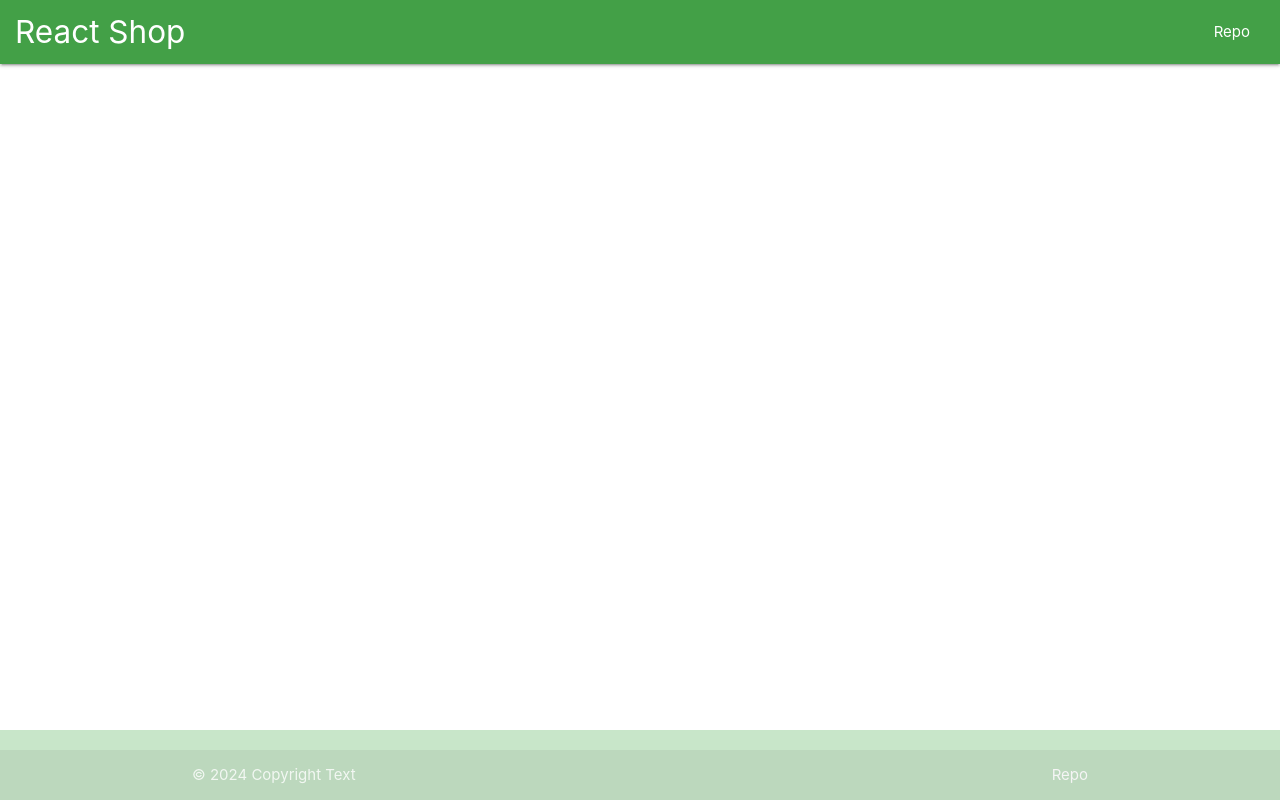
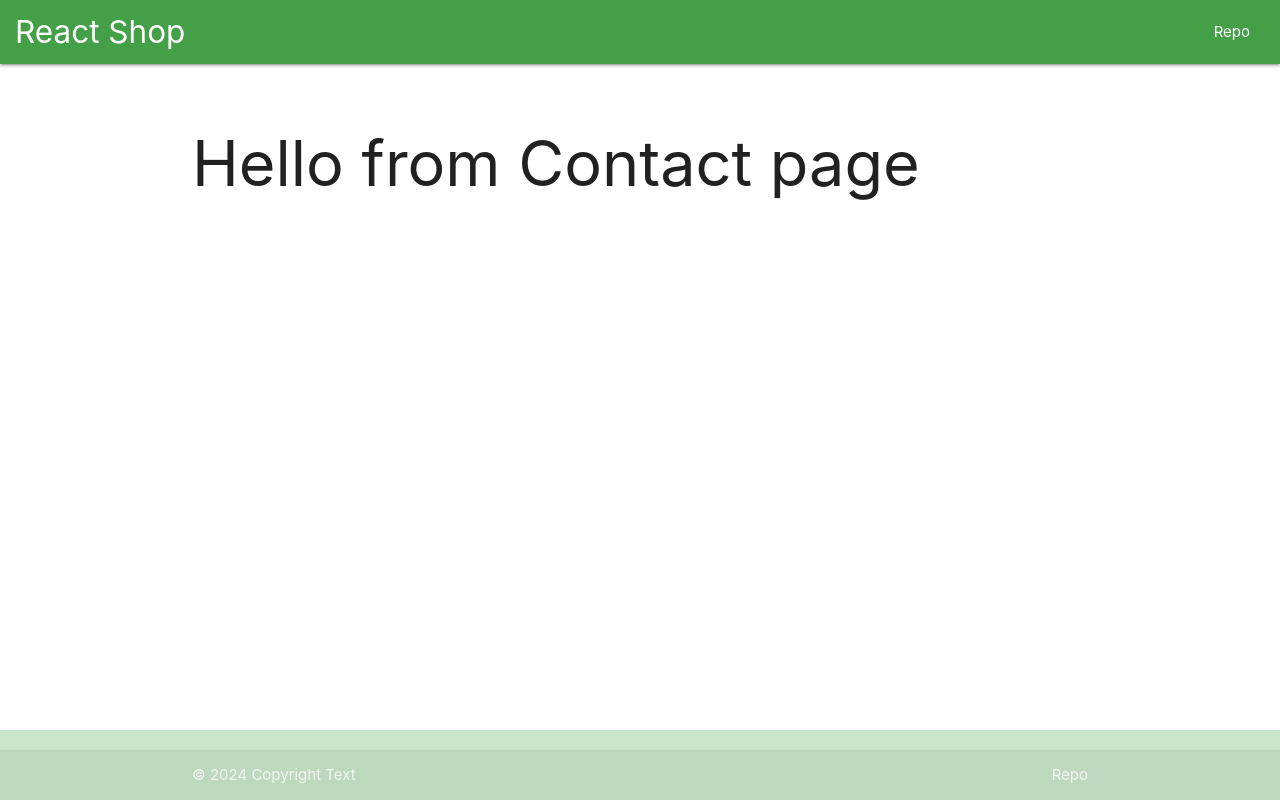
Before and after one commit to MichaelZolotov77/Nepom_react_block_10, a React (Create React App) app: page /contacts in a window 1280 px wide. Built offline with nearby package versions, Linux system fonts and the light colour scheme.

Commit message:
Базовый роутинг

```diff
--- a/src/App.js
+++ b/src/App.js
@@ -1,11 +1,27 @@
+import { BrowserRouter as Router, Route, Switch } from "react-router-dom";
+
 import { Header } from "./components/Header";
 import { Footer } from "./components/Footer";
+
+import { Home } from "./pages/Home";
+import { About } from "./pages/About";
+import { Contact } from "./pages/Contact";
+import { NotFound } from "./pages/NotFound";
 
 function App() {
   return (
     <>
       <Header />
-      <main className="container content"></main>
+      <main className="container content">
+        <Router>
+          <Switch>
+            <Route exact path="/" component={Home} />
+            <Route path="/about" component={About} />
+            <Route path="/contacts" component={Contact} />
+            <Route component={NotFound} />
+          </Switch>
+        </Router>
+      </main>
       <Footer />
     </>
   );
--- /dev/null
+++ b/src/pages/About.jsx
@@ -0,0 +1,5 @@
+function About() {
+  return <h1>Hello from About page</h1>;
+}
+
+export { About };
--- /dev/null
+++ b/src/pages/Contact.jsx
@@ -0,0 +1,5 @@
+function Contact() {
+  return <h1>Hello from Contact page</h1>;
+}
+
+export { Contact };
--- /dev/null
+++ b/src/pages/Home.jsx
@@ -0,0 +1,5 @@
+function Home() {
+  return <h1>Hello from Home page</h1>;
+}
+
+export { Home };
--- /dev/null
+++ b/src/pages/NotFound.jsx
@@ -0,0 +1,5 @@
+function NotFound() {
+  return <h1>Page not found</h1>;
+}
+
+export { NotFound };
```
